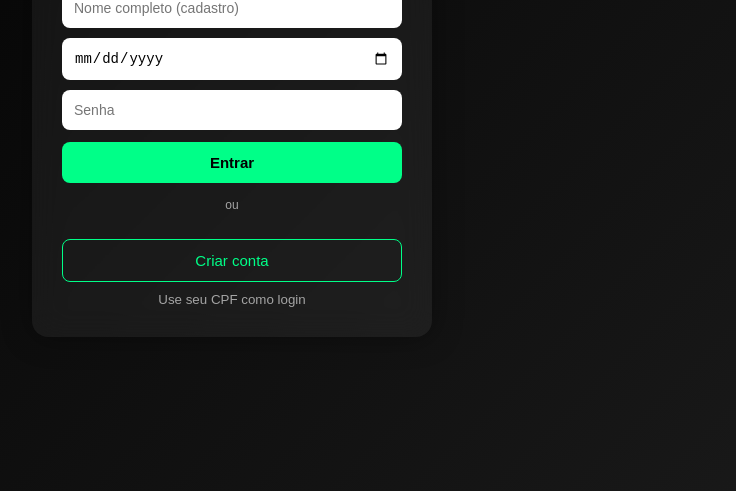
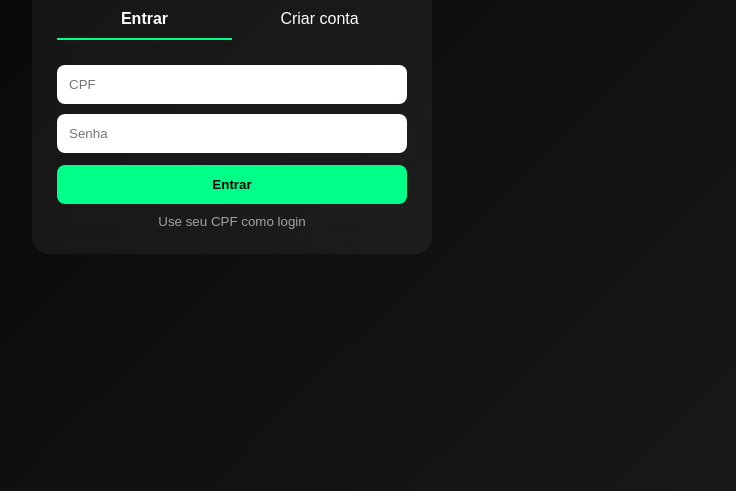
Before and after one commit to chegueideliveryapp-afk/delivery-app, a plain HTML site: page motoboy-login.html in a window 1280 px wide. Shown: the part 309-800 px from the top of the page, without its empty margins (408-1144 px from the left). Drawn offline with Linux system fonts and the light colour scheme.

Commit message:
Update motoboy-login.html

```diff
--- a/motoboy-login.html
+++ b/motoboy-login.html
@@ -2,17 +2,15 @@
 <html>
 <head>
 <meta charset="UTF-8">
-<title>Motoboy - Login</title>
+<title>Motoboy</title>
 
 <style>
-* {
-  box-sizing: border-box;
-}
+* { box-sizing: border-box; }
 
 body {
   margin: 0;
-  font-family: Arial, sans-serif;
-  background: linear-gradient(135deg, #000000, #1a1a1a);
+  font-family: Arial;
+  background: linear-gradient(135deg, #000, #1a1a1a);
   height: 100vh;
   display: flex;
   align-items: center;
@@ -23,17 +21,34 @@ body {
 .card {
   background: rgba(255,255,255,0.05);
   backdrop-filter: blur(15px);
+  padding: 25px;
   border-radius: 16px;
-  padding: 30px;
   width: 100%;
   max-width: 400px;
-  box-shadow: 0 0 30px rgba(0,0,0,0.4);
 }
 
 .logo {
   text-align: center;
-  font-size: 28px;
-  margin-bottom: 20px;
+  font-size: 26px;
+  margin-bottom: 15px;
+}
+
+.tabs {
+  display: flex;
+  margin-bottom: 15px;
+}
+
+.tab {
+  flex: 1;
+  text-align: center;
+  padding: 10px;
+  cursor: pointer;
+  border-bottom: 2px solid transparent;
+}
+
+.tab.active {
+  border-bottom: 2px solid #00ff88;
+  font-weight: bold;
 }
 
 input {
@@ -43,50 +58,29 @@ input {
   border-radius: 8px;
   border: none;
   outline: none;
-  font-size: 14px;
 }
 
-input:focus {
-  box-shadow: 0 0 0 2px #00ff88;
+button {
+  width: 100%;
+  padding: 12px;
+  margin-top: 12px;
+  border-radius: 8px;
+  border: none;
+  cursor: pointer;
+  font-weight: bold;
 }
 
 .btn {
-  width: 100%;
-  padding: 12px;
-  margin-top: 12px;
-  border: none;
-  border-radius: 8px;
-  font-size: 15px;
-  cursor: pointer;
-  transition: 0.2s;
-}
-
-.btn-login {
-  background: #00ff88;
-  color: black;
-  font-weight: bold;
-}
-
-.btn-login:hover {
-  background: #00cc6a;
-}
-
-.btn-cadastro {
-  background: transparent;
-  color: #00ff88;
-  border: 1px solid #00ff88;
-}
-
-.btn-cadastro:hover {
   background: #00ff88;
   color: black;
 }
 
-.divider {
-  text-align: center;
-  margin: 15px 0;
-  font-size: 12px;
-  opacity: 0.6;
+.btn:hover {
+  background: #00cc6a;
+}
+
+.hidden {
+  display: none;
 }
 
 small {
@@ -104,16 +98,26 @@ small {
 
   <div class="logo">🛵 Motoboy</div>
 
-  <input id="cpf" placeholder="CPF (somente números)">
-  <input id="nome" placeholder="Nome completo (cadastro)">
-  <input id="nascimento" type="date">
-  <input id="senha" type="password" placeholder="Senha">
+  <div class="tabs">
+    <div class="tab active" onclick="trocar('login')">Entrar</div>
+    <div class="tab" onclick="trocar('cadastro')">Criar conta</div>
+  </div>
 
-  <button class="btn btn-login" onclick="login()">Entrar</button>
+  <!-- LOGIN -->
+  <div id="loginBox">
+    <input id="cpfLogin" placeholder="CPF">
+    <input id="senhaLogin" type="password" placeholder="Senha">
+    <button class="btn" onclick="login()">Entrar</button>
+  </div>
 
-  <div class="divider">ou</div>
-
-  <button class="btn btn-cadastro" onclick="cadastrar()">Criar conta</button>
+  <!-- CADASTRO -->
+  <div id="cadastroBox" class="hidden">
+    <input id="cpfCad" placeholder="CPF">
+    <input id="nome" placeholder="Nome completo">
+    <input id="nascimento" type="date">
+    <input id="senhaCad" type="password" placeholder="Senha">
+    <button class="btn" onclick="cadastrar()">Criar conta</button>
+  </div>
 
   <small>Use seu CPF como login</small>
 
@@ -144,14 +148,22 @@ const app = initializeApp(firebaseConfig);
 const auth = getAuth(app);
 const db = getFirestore(app);
 
+// 🔄 TROCAR ABA
+window.trocar = (tipo) => {
+  document.getElementById("loginBox").classList.toggle("hidden", tipo !== "login");
+  document.getElementById("cadastroBox").classList.toggle("hidden", tipo !== "cadastro");
+
+  const tabs = document.querySelectorAll(".tab");
+  tabs.forEach(t => t.classList.remove("active"));
+  tabs[tipo === "login" ? 0 : 1].classList.add("active");
+};
+
 // 🆕 CADASTRO
 window.cadastrar = async () => {
-  let cpf = document.getElementById("cpf").value;
+  let cpf = document.getElementById("cpfCad").value.replace(/\D/g, "");
   const nome = document.getElementById("nome").value;
   const nascimento = document.getElementById("nascimento").value;
-  const senha = document.getElementById("senha").value;
-
-  cpf = cpf.replace(/\D/g, "");
+  const senha = document.getElementById("senhaCad").value;
 
   if (cpf.length < 11) {
     alert("CPF inválido");
@@ -172,23 +184,23 @@ window.cadastrar = async () => {
       createdAt: new Date()
     });
 
-    alert("✅ Cadastro realizado!");
+    alert("✅ Conta criada! Agora faça login");
+
+    trocar("login");
 
   } catch (e) {
     if (e.code === "auth/email-already-in-use") {
       alert("CPF já cadastrado");
     } else {
-      alert("Erro: " + e.message);
+      alert(e.message);
     }
   }
 };
 
 // 🔐 LOGIN
 window.login = async () => {
-  let cpf = document.getElementById("cpf").value;
-  const senha = document.getElementById("senha").value;
-
-  cpf = cpf.replace(/\D/g, "");
+  let cpf = document.getElementById("cpfLogin").value.replace(/\D/g, "");
+  const senha = document.getElementById("senhaLogin").value;
 
   if (cpf.length < 11) {
     alert("CPF inválido");
@@ -199,11 +211,9 @@ window.login = async () => {
 
   try {
     await signInWithEmailAndPassword(auth, emailFake, senha);
-
     window.location.href = "motoboy.html";
-
   } catch (e) {
-    alert("Erro login: " + e.message);
+    alert("Erro: " + e.message);
   }
 };
 
```
